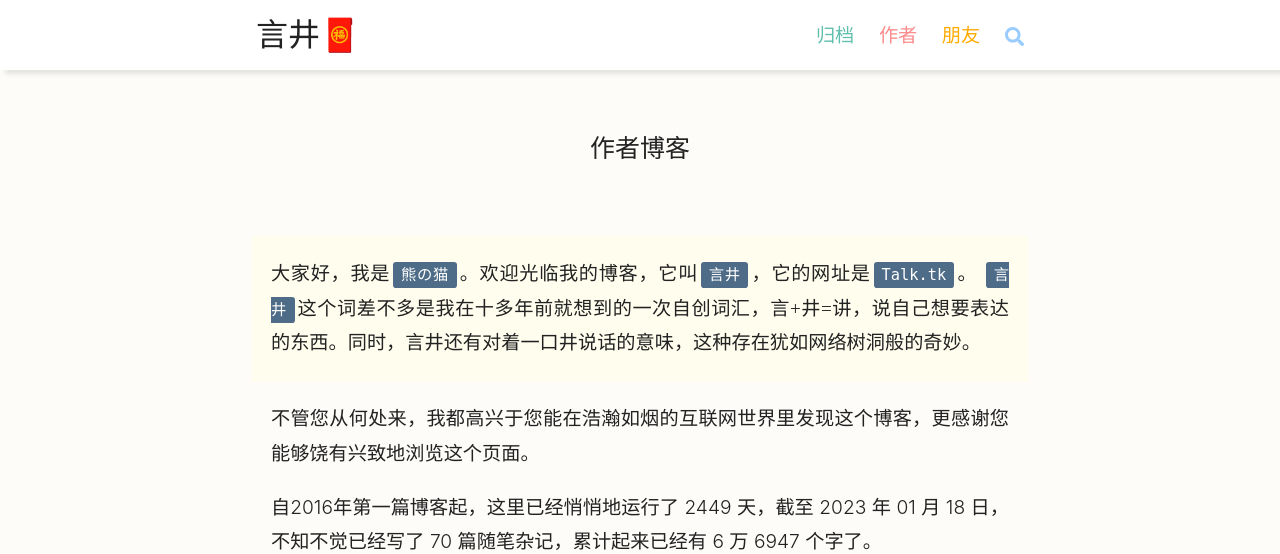
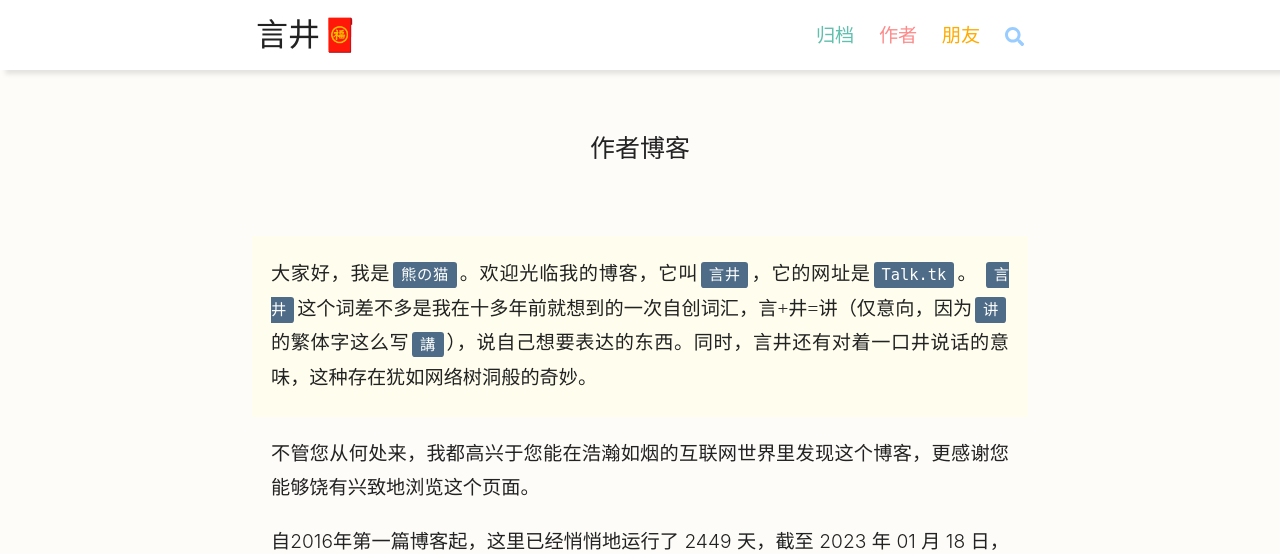
Before and after one commit to ColinAZ/blog, a Jekyll site: the page built from _pages/about.md, in a window 1280 px wide and 900 px high, cut to the strip 0-554 px from the top of the window. Built offline with Jekyll 4.4.1, drawn with Linux system fonts in a browser that asks for light colours; some web fonts are replaced; comment, search, counter and statistics services are not loaded; a style sheet for code colours, icons or effects is not loaded.

Commit message:
添了一句话

```diff
--- a/_pages/about.md
+++ b/_pages/about.md
@@ -6,7 +6,7 @@ author: 熊的猫
 ---
 
 >大家好，我是`熊の猫`。欢迎光临我的博客，它叫`言井`，它的网址是`Talk.tk`。
->`言井`这个词差不多是我在十多年前就想到的一次自创词汇，言+井=讲，说自己想要表达的东西。同时，言井还有对着一口井说话的意味，这种存在犹如网络树洞般的奇妙。
+>`言井`这个词差不多是我在十多年前就想到的一次自创词汇，言+井=讲（仅意向，因为`讲`的繁体字这么写`講`），说自己想要表达的东西。同时，言井还有对着一口井说话的意味，这种存在犹如网络树洞般的奇妙。
 
 不管您从何处来，我都高兴于您能在浩瀚如烟的互联网世界里发现这个博客，更感谢您能够饶有兴致地浏览这个页面。
 
```
